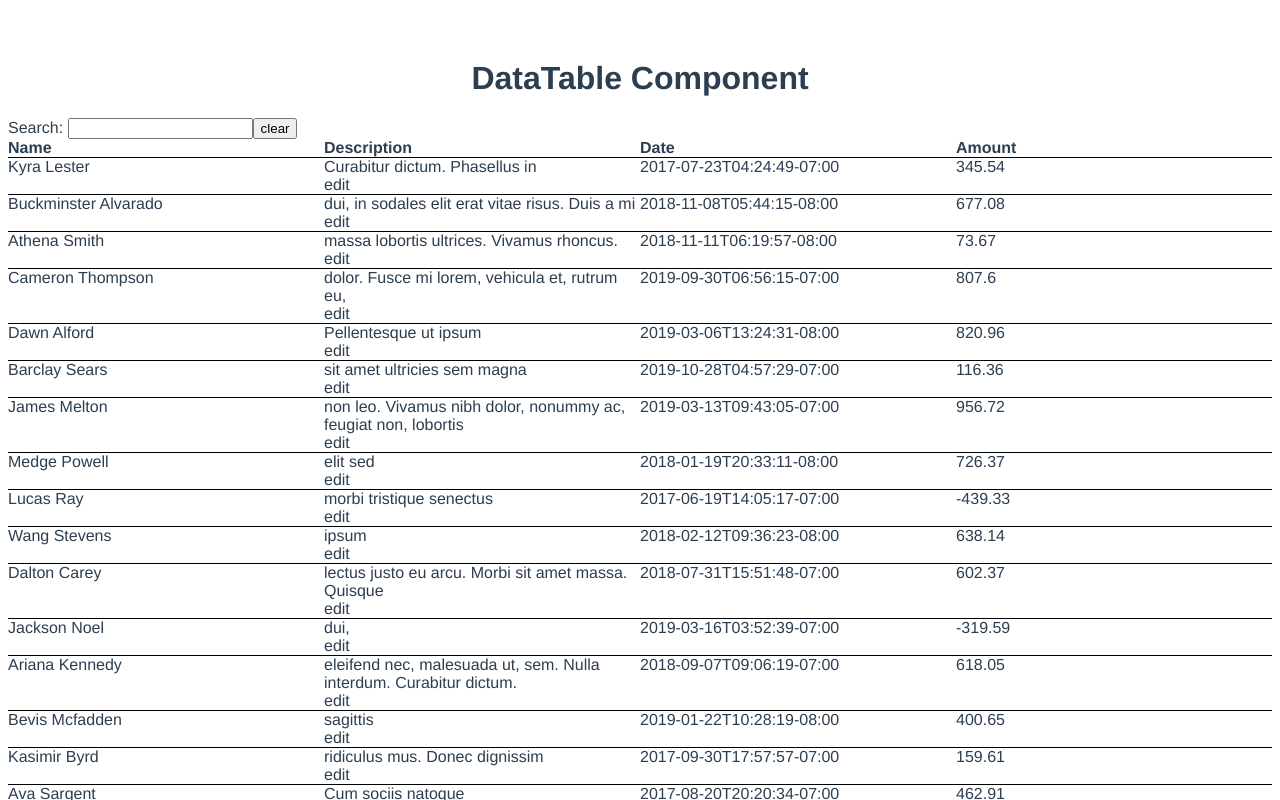
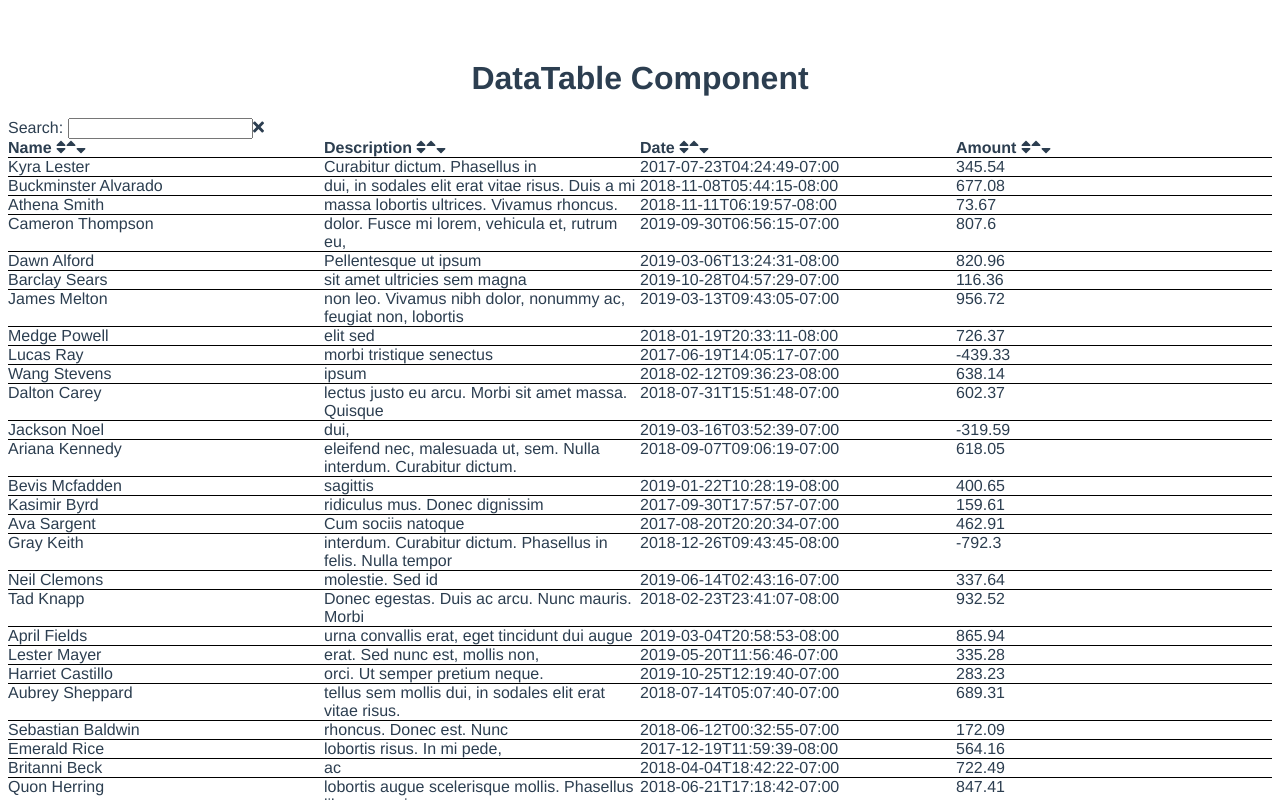
Before and after one commit to lucianomilen/BriteCore-Engineering-Application, a Vue app: page / in a window 1280 px wide. Shown: the top 800 px of the page. Built offline with nearby package versions, Linux system fonts and the light colour scheme.

Commit message:
show edit icon on hover

```diff
--- a/package.json
+++ b/package.json
@@ -9,6 +9,11 @@
     "test:unit": "vue-cli-service test:unit"
   },
   "dependencies": {
+    "@fortawesome/fontawesome-svg-core": "^1.2.12",
+    "@fortawesome/free-solid-svg-icons": "^5.6.3",
+    "@fortawesome/vue-fontawesome": "^0.1.4",
+    "i": "^0.3.6",
+    "npm": "^6.5.0",
     "register-service-worker": "^1.5.2",
     "vue": "^2.5.17"
   },
--- a/src/components/DataTable.vue
+++ b/src/components/DataTable.vue
@@ -3,25 +3,42 @@
     <div>
       <label>Search:
         <input v-on:change="filterColumn" type="text">
-        <button v-on:click="clearSearch">clear</button>
+        <span v-on:click="clearSearch">
+          <font-awesome-icon icon="times"/>
+        </span>
       </label>
     </div>
     <div class="container">
-      <div v-on:click="sortColumn('Name')" class="item th bold">Name</div>
-      <div v-on:click="sortColumn('Description')" class="item th bold">Description</div>
-      <div v-on:click="sortColumn('Date')" class="item th bold">Date</div>
-      <div v-on:click="sortColumn('Amount')" class="item th bold">Amount</div>
-      <!--<div class="item th bold">Actions</div>-->
+      <div class="item th bold">Name
+        <font-awesome-icon v-on:click="sortColumn('Name')" icon="sort"/>
+        <font-awesome-icon v-on:click="sortColumn('Name')" icon="sort-up"/>
+        <font-awesome-icon v-on:click="sortColumn('Name')" icon="sort-down"/>
+      </div>
+      <div class="item th bold">Description
+        <font-awesome-icon v-on:click="sortColumn('Description')" icon="sort"/>
+        <font-awesome-icon v-on:click="sortColumn('Description')" icon="sort-up"/>
+        <font-awesome-icon v-on:click="sortColumn('Description')" icon="sort-down"/>
+      </div>
+      <div class="item th bold">Date
+        <font-awesome-icon v-on:click="sortColumn('Date')" icon="sort"/>
+        <font-awesome-icon v-on:click="sortColumn('Date')" icon="sort-up"/>
+        <font-awesome-icon v-on:click="sortColumn('Date')" icon="sort-down"/>
+      </div>
+      <div class="item th bold">Amount
+        <font-awesome-icon v-on:click="sortColumn('Amount')" icon="sort"/>
+        <font-awesome-icon v-on:click="sortColumn('Amount')" icon="sort-up"/>
+        <font-awesome-icon v-on:click="sortColumn('Amount')" icon="sort-down"/>
+      </div>
     </div>
     <div class="container" v-for="item in payments" v-bind:key="item.ID">
       <div class="item">{{item.Name}}</div>
-      <div class="item" v-show="!item.edit">
+      <div class="item flex justify" v-show="!item.edit" @mouseover="showEdit = item" @mouseout="showEdit = null">
         <div>
           {{item.Description}}
         </div>
-      <div v-on:click="editItem(item)">
-          edit
-      </div>
+        <div v-on:click="editItem(item)" v-show="showEdit === item">
+          <font-awesome-icon class="edit-icon" icon="pencil-alt"/>
+        </div>
       </div>
       <input class="item" v-show="item.edit" v-model="item.Description" v-on:blur="item.edit=false"
              @keyup.enter="item.edit=false"/>
@@ -41,7 +58,8 @@
       return {
         payments: payments,
         originalPayments: payments,
-        ascending: false
+        ascending: false,
+        showEdit: {}
       }
     },
     methods: {
@@ -112,4 +130,13 @@
   .bold {
     font-weight: bold;
   }
+  .flex {
+    display: flex;
+  }
+  .justify {
+    justify-content: space-between;
+  }
+  .edit-icon {
+    cursor: pointer;
+  }
 </style>
--- a/src/main.js
+++ b/src/main.js
@@ -1,6 +1,17 @@
 import Vue from 'vue'
 import App from './App.vue'
 import './registerServiceWorker'
+import { library } from '@fortawesome/fontawesome-svg-core'
+import { faTimes, faSort, faSortDown, faSortUp, faPencilAlt } from '@fortawesome/free-solid-svg-icons'
+import { FontAwesomeIcon } from '@fortawesome/vue-fontawesome'
+
+library.add(faTimes)
+library.add(faSort)
+library.add(faSortDown)
+library.add(faSortUp)
+library.add(faPencilAlt)
+
+Vue.component('font-awesome-icon', FontAwesomeIcon)
 
 Vue.config.productionTip = false
 
```
Also changed, not shown: 1 other file (tests, documents, lock files or other folders).
